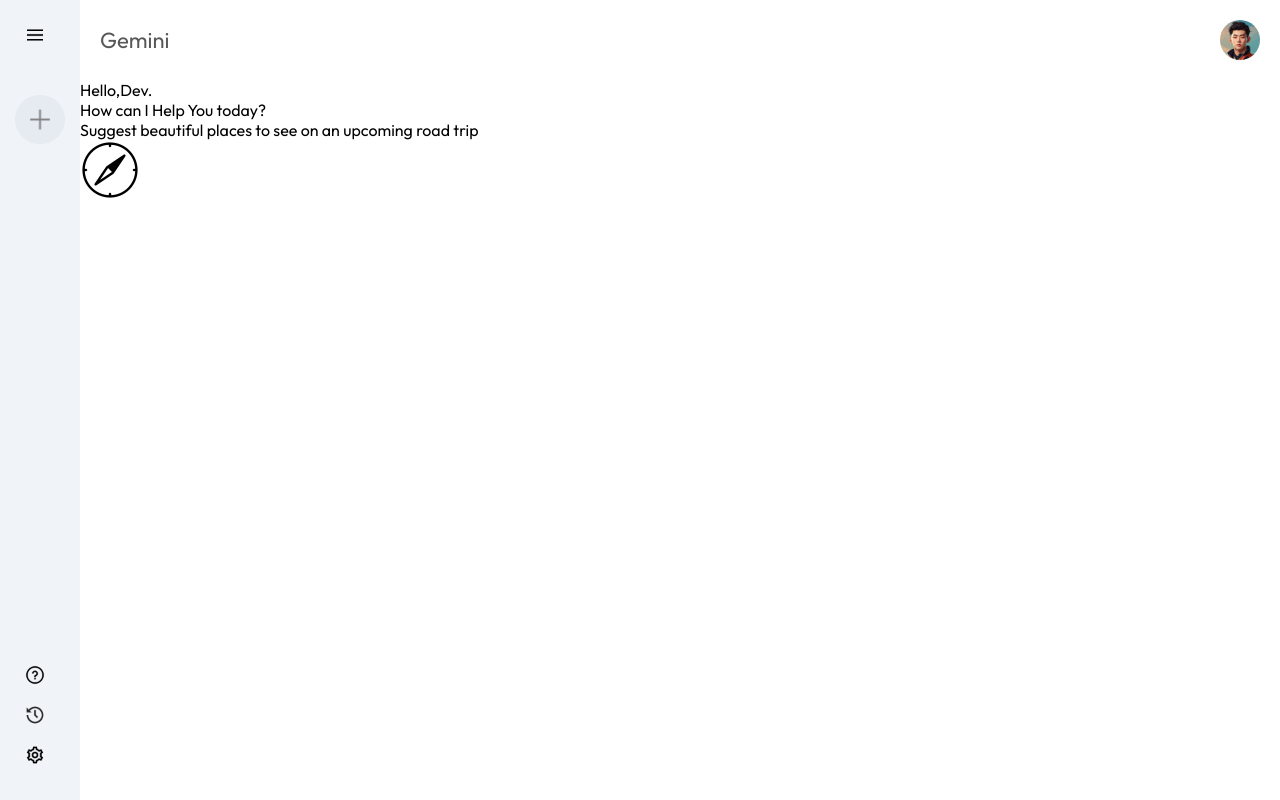
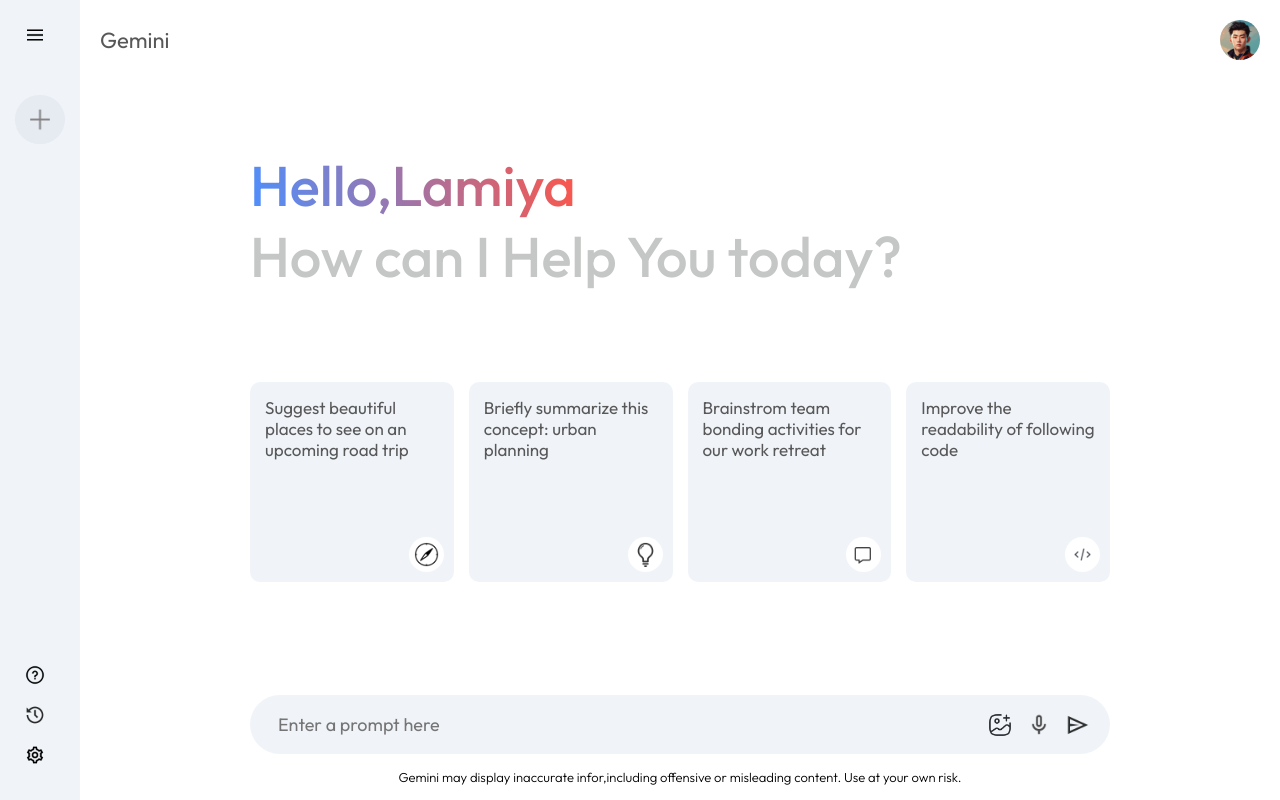
Before and after one commit to habibalamiyawid/gemini-clone, a React (Vite) app in the folder gemini-clone/: page / in a window 1280 px wide. Built offline with nearby package versions, Linux system fonts and the light colour scheme; a web font is replaced by a local one.

Commit message:
Main body is done

```diff
--- a/gemini-clone/src/components/Main/Main.css
+++ b/gemini-clone/src/components/Main/Main.css
@@ -19,3 +19,102 @@
     border-radius: 50%;
 
 }
+
+.main-container{
+    max-width: 900px;
+    margin:  auto;
+
+}
+.main .greet{
+    margin: 50px 0px;
+    font-size: 56px;
+    color:#c4c7c5;
+    font-weight: 500;
+    padding: 20px;
+
+}
+.main .greet span{
+    background: -webkit-linear-gradient(16deg,#4b90ff,#ff5546);
+    -webkit-background-clip: text;
+    -webkit-text-fill-color: transparent;
+}
+
+.main .cards{
+    display: grid;
+    grid-template-columns: repeat(auto-fill,minmax(180px,1fr));
+    gap: 15px;
+    padding: 20px;
+}
+
+.main .card{
+    height: 200px;
+    padding: 15px;
+    background-color: #f0f4f9;
+    border-radius: 10px;
+    position: relative;
+    cursor: pointer;
+}
+
+.main .card img{
+    width: 35px;
+    padding: 5px;
+    position: absolute;
+    background-color: white;
+    border-radius: 20px;
+    bottom: 10px;
+    right: 10px;
+}
+
+.main .card p{
+    color: #585858;
+    font-size: 17px;
+}
+
+.main .card:hover{
+    background-color: #dfe4ea;
+    transition: all 0.3s ease-in-out;
+}
+
+.main-bottom{
+    position: absolute;
+    bottom: 0;
+    width: 100%;
+    max-width: 900px;
+    padding: 0px 20px;
+    margin: auto;
+}
+
+.search-box{
+    display: flex;
+    align-items: center;
+    justify-content: space-between;
+    gap: 20px;
+    padding: 10px 20px;
+    background-color: #f0f4f9;
+    border-radius: 50px;
+}
+.search-box img{
+    width: 24px;
+    cursor: pointer;
+}
+
+.search-box input{
+    flex: 1;
+    border: none;
+    outline: none;
+    background: transparent;
+    padding: 8px;
+    font-size: 18px;
+}
+.search-box div{
+    display: flex;
+    align-items: center;
+    gap: 15px;
+}
+
+.main .bottom-info{
+    font-size: 13px;
+    margin: 15px auto;
+    text-align: center;
+    font-weight: 300;
+}
--- a/gemini-clone/src/components/Main/Main.jsx
+++ b/gemini-clone/src/components/Main/Main.jsx
@@ -11,7 +11,7 @@
       </div>
       <div className="main-container">
         <div className="greet">
-          <p><span>Hello,Dev.</span></p>
+          <p><span>Hello,Lamiya</span></p>
           <p> How can I Help You today?</p>
         </div>
         <div className="cards">
@@ -19,6 +19,33 @@
              <p>Suggest beautiful places to see on an upcoming road trip</p>
              <img src={assets.compass_icon} alt="" />
            </div>
+           <div className="card">
+             <p>Briefly summarize this concept: urban planning</p>
+             <img src={assets.bulb_icon} alt="" />
+           </div>
+           <div className="card">
+             <p>Brainstrom team bonding activities for our work retreat</p>
+             <img src={assets.message_icon} alt="" />
+           </div>
+           <div className="card">
+             <p>Improve the readability of following code</p>
+             <img src={assets.code_icon} alt="" />
+           </div>
+        </div>
+        <div className="main-bottom">
+          <div className="search-box">
+            <input type="text" placeholder='Enter a prompt here' />
+            <div>
+              <img src={assets.gallery_icon} alt="" />
+              <img src={assets.mic_icon} alt="" />
+              <img src={assets.send_icon} alt="" />
+            </div>
+          </div>
+
+          <p className='bottom-info'>
+            Gemini may display inaccurate infor,including offensive or misleading content. Use at your own risk.
+          </p>
+
         </div>
 
       </div>
```
